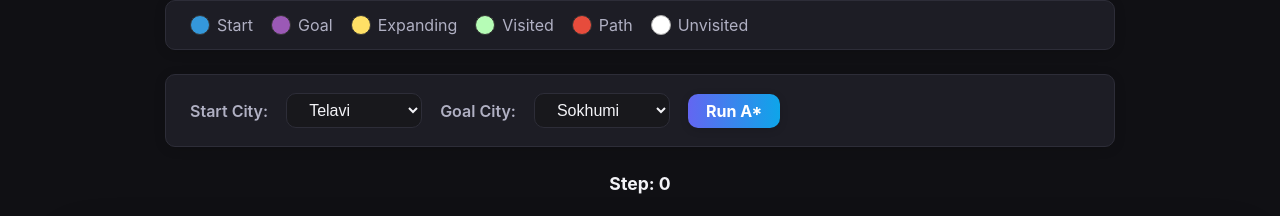
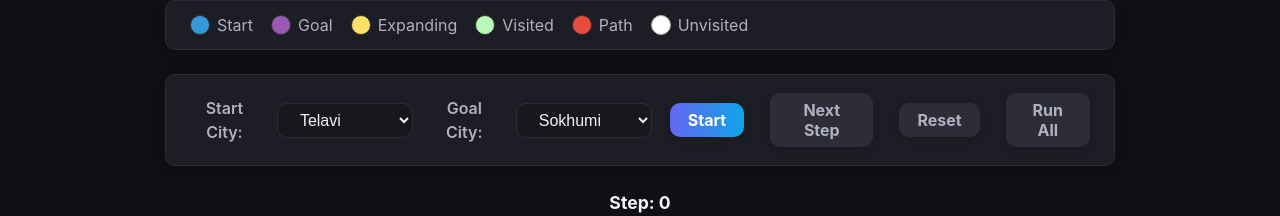
Before and after one commit to ajikia15/pathfinding, a React (Vite) app in the folder sokhumi-telavi/: page / in a window 1280 px wide. Shown: the part 180-396 px from the top of the page. Built offline with nearby package versions, Linux system fonts and the light colour scheme.

Commit message:
step-bystep progression

```diff
--- a/sokhumi-telavi/src/algorithms/astar.js
+++ b/sokhumi-telavi/src/algorithms/astar.js
@@ -19,6 +19,7 @@ export function findPathAStar(graph, startId, goalId) {
   const fScore = Object.fromEntries(graph.nodes.map((n) => [n.id, Infinity]));
   fScore[startId] = nodes[startId].h;
   const expandedNodes = [];
+  const explanations = [];
   while (openSet.size) {
     let current = null;
     let minF = Infinity;
@@ -28,6 +29,21 @@ export function findPathAStar(graph, startId, goalId) {
         current = n;
       }
     }
+    // Explanation for this step
+    let explain = `Expanding node ${current} (f=${fScore[current]}) because it has the lowest f-score in open set.`;
+    const updated = [];
+    for (let { id: neighbor, cost } of neighbors[current]) {
+      const tentativeG = gScore[current] + cost;
+      if (tentativeG < gScore[neighbor]) {
+        updated.push(`${neighbor} (g=${tentativeG}, h=${nodes[neighbor].h}, f=${tentativeG + nodes[neighbor].h})`);
+      }
+    }
+    if (updated.length) {
+      explain += ` Updated/added neighbors: ${updated.join(', ')}.`;
+    } else {
+      explain += ` No neighbors updated.`;
+    }
+    explanations.push(explain);
     expandedNodes.push(current);
     if (current === goalId) {
       // reconstruct path
@@ -56,7 +72,7 @@ export function findPathAStar(graph, startId, goalId) {
         total += added;
         stepCosts.push({ total, added, formula });
       }
-      return { path, stepCosts, expandedNodes };
+      return { path, stepCosts, expandedNodes, explanations };
     }
     openSet.delete(current);
     for (let { id: neighbor, cost } of neighbors[current]) {
@@ -69,7 +85,7 @@ export function findPathAStar(graph, startId, goalId) {
       }
     }
   }
-  return { path: [], stepCosts: [], expandedNodes };
+  return { path: [], stepCosts: [], expandedNodes, explanations };
 }
 
 export function calcPathCost(path, links) {
--- a/sokhumi-telavi/src/components/AStarSearchDemo.jsx
+++ b/sokhumi-telavi/src/components/AStarSearchDemo.jsx
@@ -55,74 +55,59 @@ function AStarSearchDemo() {
   const [graph, setGraph] = useState(defaultGraph);
   const [startNode, setStartNode] = useState("Telavi");
   const [endNode, setEndNode] = useState("Sokhumi");
-  const [path, setPath] = useState([]);
-  const [pathCost, setPathCost] = useState(0);
-  const [stepCosts, setStepCosts] = useState([]);
-  const [isSearching, setIsSearching] = useState(false);
-  const [animStep, setAnimStep] = useState(-1); // -1 = idle
-  const [animating, setAnimating] = useState(false);
-  const [stepCounter, setStepCounter] = useState(0);
-  const [visited, setVisited] = useState([]); // nodes visited in order
-  const [expanding, setExpanding] = useState(null); // current node being expanded
-  const animTimeout = useRef();
+  const [trace, setTrace] = useState(null); // {path, stepCosts, expandedNodes, explanations}
+  const [step, setStep] = useState(0);
+  const [finished, setFinished] = useState(false);
 
-  // Animate the path step by step, including visited/expanding
+  // On search, run A* and store the trace
   const handleSearch = () => {
-    setIsSearching(true);
-    setAnimating(false);
-    setAnimStep(-1);
-    setPath([]);
-    setStepCosts([]);
-    setPathCost(0);
-    setStepCounter(0);
-    setVisited([]);
-    setExpanding(null);
-    const result = findPathAStar(graph, startNode, endNode, true); // pass true for animation
-    if (!result.path.length) {
-      setPath([]);
-      setStepCosts([]);
-      setPathCost(0);
-      setIsSearching(false);
-      setStepCounter(0);
-      setVisited([]);
-      setExpanding(null);
-      return;
-    }
-    setAnimating(true);
-    setAnimStep(0);
-    setStepCosts([]);
-    setPath([]);
-    setStepCounter(1);
-    setVisited([]);
-    setExpanding(null);
-    // Animate steps
-    let i = 0;
-    function animateStep() {
-      setPath(result.path.slice(0, i + 1));
-      setStepCosts(result.stepCosts.slice(0, i + 1));
-      setStepCounter(i + 1);
-      setVisited(result.expandedNodes.slice(0, i));
-      setExpanding(result.expandedNodes[i]);
-      if (i === result.path.length - 1) {
-        setPathCost(result.stepCosts[result.stepCosts.length - 1].total);
-        setIsSearching(false);
-        setAnimating(false);
-        setAnimStep(-1);
-        setExpanding(null);
-        setVisited(result.expandedNodes);
-        return;
-      }
-      setAnimStep(i);
-      i++;
-      animTimeout.current = setTimeout(animateStep, 700);
-    }
-    animateStep();
+    const result = findPathAStar(graph, startNode, endNode, true);
+    setTrace(result);
+    setStep(0);
+    setFinished(false);
   };
 
-  // Cleanup timeout on unmount or rerun
-  useEffect(() => {
-    return () => animTimeout.current && clearTimeout(animTimeout.current);
-  }, []);
+  // Next step handler
+  const handleNextStep = () => {
+    if (!trace) return;
+    if (step < trace.expandedNodes.length - 1) {
+      setStep(step + 1);
+    } else {
+      setFinished(true);
+    }
+  };
+
+  // Run all steps automatically
+  const handleRunAll = () => {
+    if (!trace) return;
+    let i = step;
+    setFinished(false);
+    function runNext() {
+      if (i < trace.expandedNodes.length - 1) {
+        setStep(s => s + 1);
+        i++;
+        setTimeout(runNext, 700);
+      } else {
+        setFinished(true);
+      }
+    }
+    runNext();
+  };
+
+  // Reset handler
+  const handleReset = () => {
+    setTrace(null);
+    setStep(0);
+    setFinished(false);
+  };
+
+  // Step data for current step
+  const visited = trace ? trace.expandedNodes.slice(0, step) : [];
+  const expanding = trace ? trace.expandedNodes[step] : null;
+  const path = trace && trace.path ? (finished ? trace.path : []) : [];
+  const stepCosts = trace && trace.stepCosts ? trace.stepCosts.slice(0, step + 1) : [];
+  const pathCost = trace && finished ? calcPathCost(trace.path, graph.links) : 0;
+  const explanation = trace && trace.explanations ? trace.explanations[step] : null;
 
   return (
     <div>
@@ -135,11 +120,20 @@ function AStarSearchDemo() {
         endNode={endNode}
         setEndNode={setEndNode}
         handleSearch={handleSearch}
-        isSearching={isSearching || animating}
+        isSearching={!!trace && !finished}
+        nextStepMode={true}
+        onNextStep={handleNextStep}
+        onReset={handleReset}
+        canNext={trace && step < trace.expandedNodes.length}
+        canReset={!!trace}
+        onRunAll={handleRunAll}
       />
-      <div style={{ marginBottom: 8, fontWeight: "bold", fontSize: "1.1em" }}>
-        Step: {stepCounter}
-      </div>
+      <div style={{marginBottom: 8, fontWeight: 'bold', fontSize: '1.1em'}}>Step: {trace ? step + 1 : 0}</div>
+      {explanation && (
+        <div className="card" style={{marginBottom: 18, background: 'rgba(40,40,50,0.92)', color: '#b0b0c3', fontSize: '1.08em'}}>
+          <b>Step Explanation:</b> {explanation}
+        </div>
+      )}
       <GraphVisualizer
         graph={graph}
         path={path}
--- a/sokhumi-telavi/src/components/GraphSearchPanel.jsx
+++ b/sokhumi-telavi/src/components/GraphSearchPanel.jsx
@@ -8,39 +8,37 @@ function GraphSearchPanel({
   setEndNode,
   handleSearch,
   isSearching,
+  nextStepMode,
+  onNextStep,
+  onReset,
+  canNext,
+  canReset,
+  onRunAll
 }) {
   return (
     <div className="panel card">
       <label>Start City:</label>
-      <select
-        value={startNode}
-        onChange={(e) => setStartNode(e.target.value)}
-        disabled={isSearching}
-      >
-        {graph.nodes.map((n) => (
-          <option key={n.id} value={n.id}>
-            {n.id}
-          </option>
+      <select value={startNode} onChange={e => setStartNode(e.target.value)} disabled={isSearching}>
+        {graph.nodes.map(n => (
+          <option key={n.id} value={n.id}>{n.id}</option>
         ))}
       </select>
       <label>Goal City:</label>
-      <select
-        value={endNode}
-        onChange={(e) => setEndNode(e.target.value)}
-        disabled={isSearching}
-      >
-        {graph.nodes.map((n) => (
-          <option key={n.id} value={n.id}>
-            {n.id}
-          </option>
+      <select value={endNode} onChange={e => setEndNode(e.target.value)} disabled={isSearching}>
+        {graph.nodes.map(n => (
+          <option key={n.id} value={n.id}>{n.id}</option>
         ))}
       </select>
-      <button
-        onClick={handleSearch}
-        disabled={isSearching || startNode === endNode}
-      >
-        Run A*
-      </button>
+      {nextStepMode ? (
+        <>
+          <button onClick={handleSearch} disabled={isSearching}>Start</button>
+          <button onClick={onNextStep} disabled={!canNext} style={{marginLeft: 8}}>Next Step</button>
+          <button onClick={onReset} disabled={!canReset} style={{marginLeft: 8}}>Reset</button>
+          <button onClick={onRunAll} disabled={!canNext} style={{marginLeft: 8}}>Run All</button>
+        </>
+      ) : (
+        <button onClick={handleSearch} disabled={isSearching || startNode === endNode}>Run A*</button>
+      )}
     </div>
   );
 }
```
